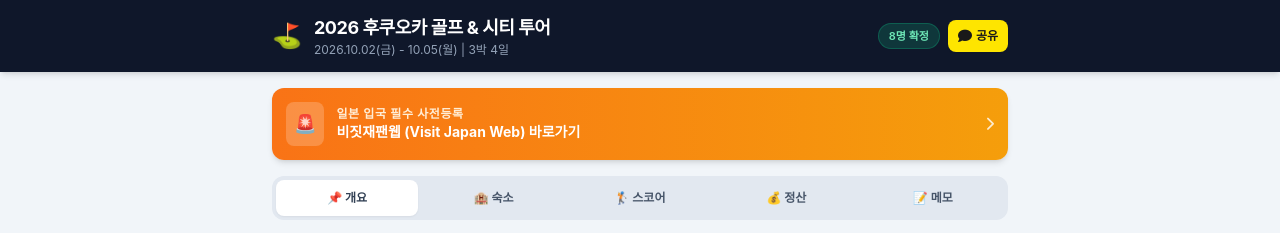
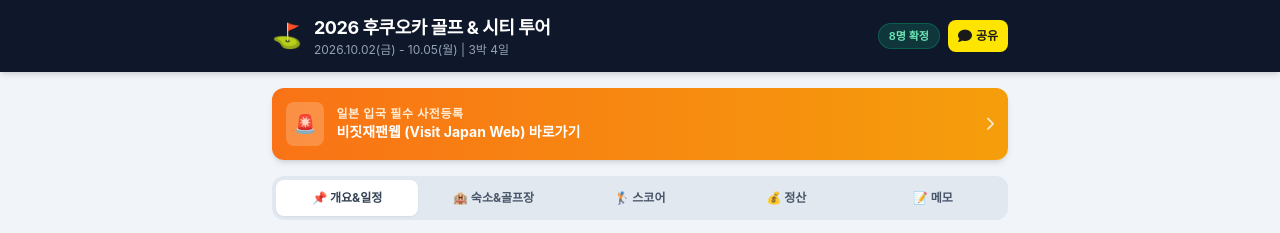
Before and after one commit to jhhan7809-svg/hukuoka-golf_20261002, a plain HTML site: page index.html in a window 1280 px wide. Shown: the top 233 px of the page. Drawn offline with nearby package versions, Linux system fonts and the light colour scheme; a web font is replaced by a local one.

Commit message:
Update tab labels in index.html
Testing

```diff
--- a/index.html
+++ b/index.html
@@ -75,10 +75,10 @@
     <div class="max-w-3xl mx-auto px-4 mt-4">
         <div class="grid grid-cols-5 bg-slate-200 p-1 rounded-xl text-[11px] sm:text-xs font-bold gap-1">
             <button onclick="switchTab('overview')" id="tab-overview" class="tab-btn py-2.5 rounded-lg transition-all text-center text-slate-700 bg-white shadow-sm">
-                📌 개요
+                📌 개요&일정
             </button>
             <button onclick="switchTab('places')" id="tab-places" class="tab-btn py-2.5 rounded-lg transition-all text-center text-slate-600 hover:text-slate-900">
-                🏨 숙소
+                🏨 숙소&골프장
             </button>
             <button onclick="switchTab('score')" id="tab-score" class="tab-btn py-2.5 rounded-lg transition-all text-center text-slate-600 hover:text-slate-900">
                 🏌️ 스코어
```
